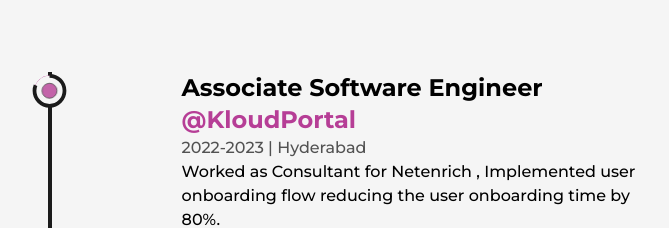
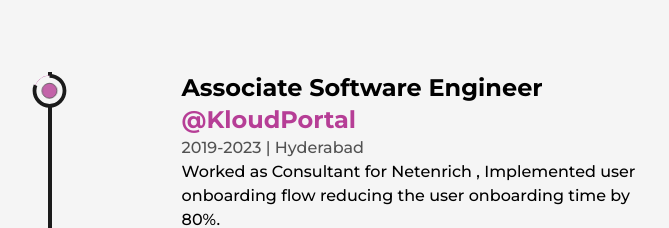
Before and after one commit to chalumurigirish/portfolio-v2, a Next.js app: page /about in a window 1280 px wide. Shown: the part 2540-2768 px from the top of the page, without its empty margins (244-913 px from the left). Built offline with nearby package versions, Linux system fonts and the light colour scheme.

Commit message:
change experience

```diff
--- a/src/components/Experience.js
+++ b/src/components/Experience.js
@@ -59,7 +59,7 @@ const Experience = () => {
             position="Associate Software Engineer"
             company="KloudPortal"
             // companyLink="https://google.com"
-            time="2022-2023"
+            time="2019-2023"
             address="Hyderabad"
             work="Worked as Consultant for Netenrich , Implemented user onboarding flow reducing the user onboarding time by 80%."/>
 
```
